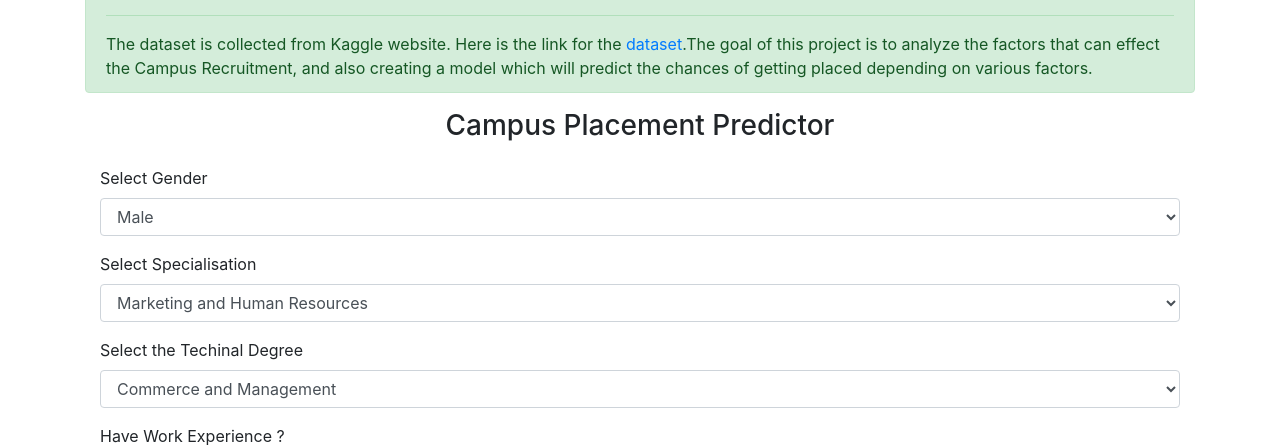
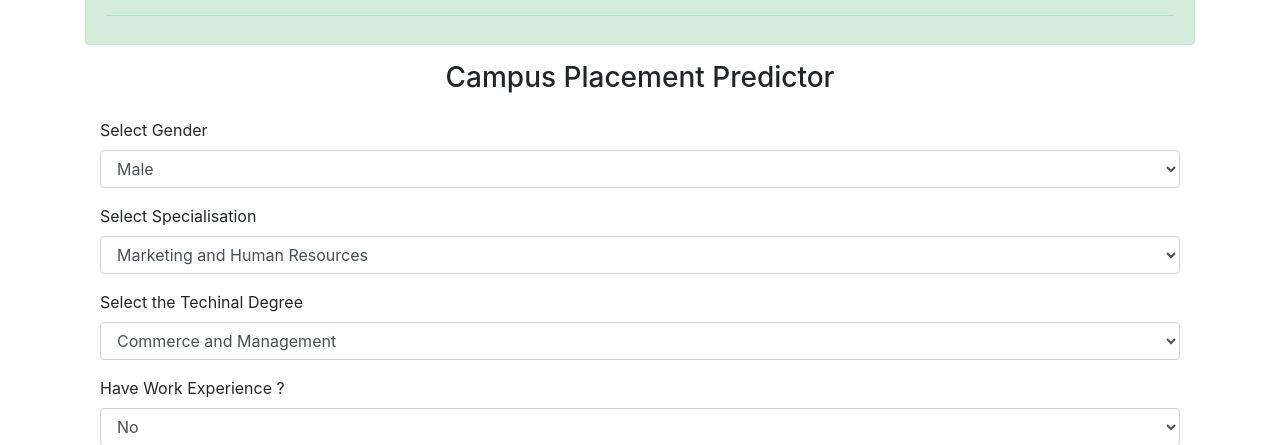
Before and after one commit to vishalvishw10/Campus-Placement, a Flask app: page / in a window 1280 px wide. Shown: the part 535-980 px from the top of the page. Run offline with Flask 2, Linux system fonts and the light colour scheme; parts of the project's set-up code (start-up, migrations or seed data) failed here and were passed over; some libraries are stand-ins or nearby versions.

Commit message:
Update index.html

```diff
--- a/templates/index.html
+++ b/templates/index.html
@@ -29,8 +29,7 @@
             </div>
 
             <hr>
-            <p class="mb-0">The dataset is collected from Kaggle website. Here is the link for the <a href="https://www.kaggle.com/benroshan/factors-affecting-campus-placement?select=Placement_Data_Full_Class.csv">dataset</a>.The goal of this project is to analyze the
-                factors that can effect the Campus Recruitment, and also creating a model which will predict the chances of getting placed depending on various factors.</p>
+
         </div>
 
 
```
